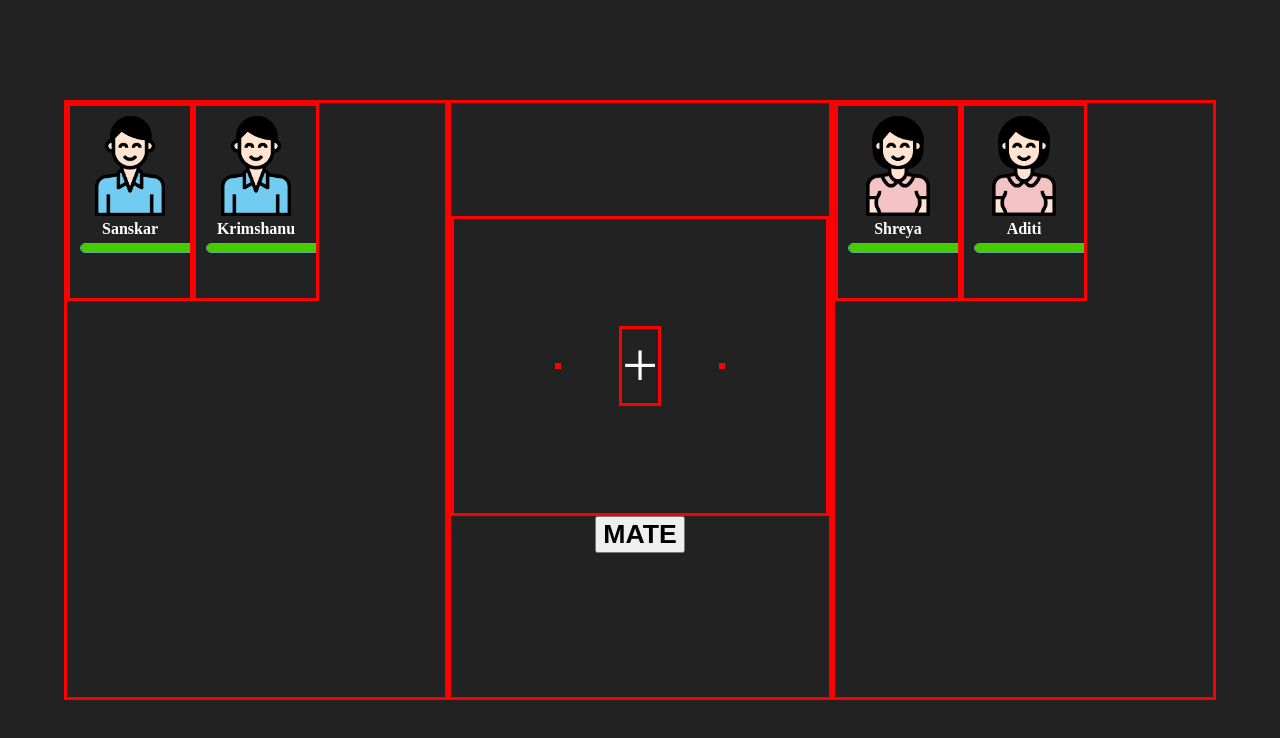
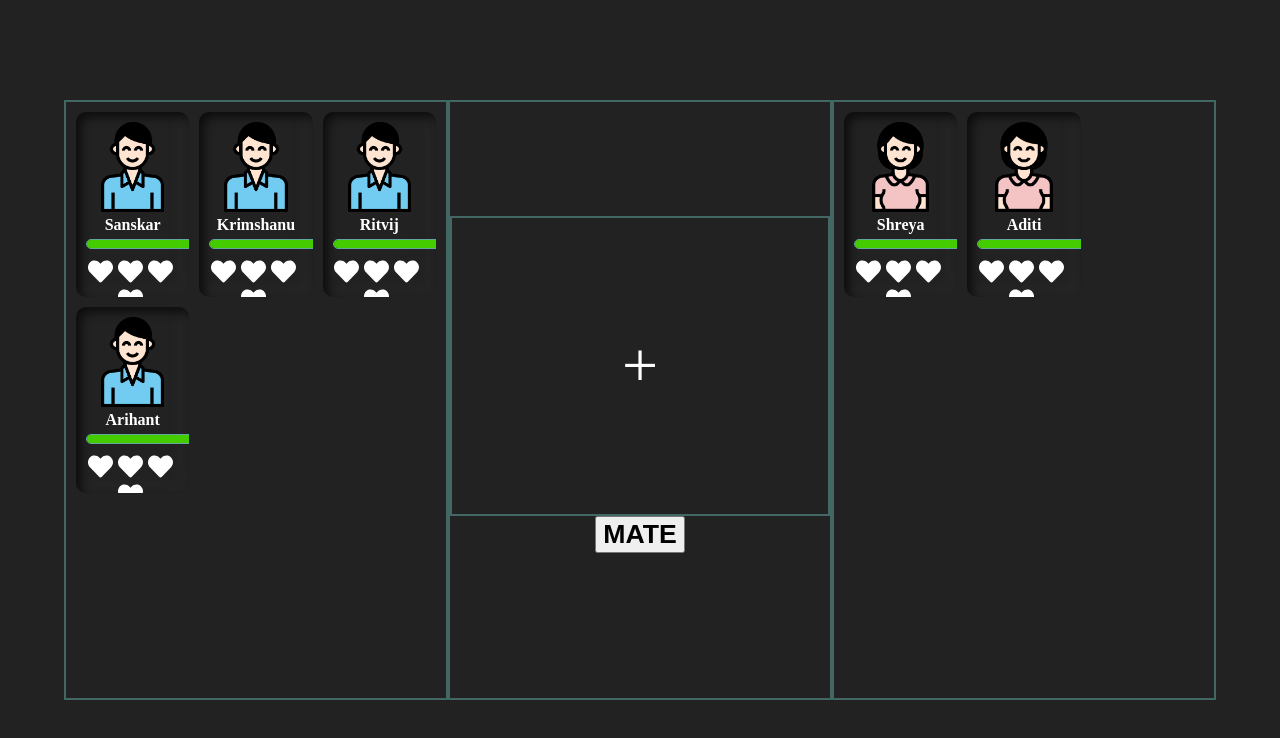
Before and after one commit to Project-Alchemists/chainlink-hack, a React (Create React App) app in the folder frontend/: page /mating in a window 1280 px wide. Shown: the top 738 px of the page. Built offline with nearby package versions, Linux system fonts and the light colour scheme.

Commit message:
styled mating page

```diff
--- a/frontend/src/components/Mating.css
+++ b/frontend/src/components/Mating.css
@@ -9,27 +9,27 @@
   padding: 0 4rem;
 }
 .grid-item {
-  border: solid red;
+  border: 2px solid #62a89f85;
   height: 600px;
 }
 .mating-chars {
   display: grid;
+  padding: 10px;
   grid-template-columns: 1fr 1fr 1fr;
   grid-template-rows: 1fr 1fr 1fr;
+  grid-gap: 10px;
   overflow: auto;
 }
 
 .mating-area {
-  border: solid red;
   height: 300px;
   display: grid;
   grid-template-columns: 2fr 1fr 2fr;
   margin-top: 30%;
   padding: 0px 50px;
+  border: 2px solid #62a89f85;
 }
 .mating-final {
-  border: solid red;
-
   align-self: center;
   align-items: center;
   justify-self: center;
@@ -39,9 +39,17 @@
   font-size: 4rem;
   justify-self: center;
 }
-.mating-product {
-  border: solid red;
+.mating-product-container {
+  border: 2px solid #62a89f85;
   height: 300px;
-  margin: auto;
   margin-top: 30%;
 }
+.mating-product {
+  border-radius: 10px;
+  box-shadow: var(--soft);
+  width: 200px;
+  position: relative;
+  top: 50%;
+  left: 50%;
+  transform: translate(-50%, -50%);
+}
--- a/frontend/src/components/Mating.jsx
+++ b/frontend/src/components/Mating.jsx
@@ -6,6 +6,8 @@ export default function Mating() {
   const [charList, setCharList] = useState([
     { name: "Sanskar", gender: "male" },
     { name: "Krimshanu", gender: "male" },
+    { name: "Ritvij", gender: "male" },
+    { name: "Arihant", gender: "male" },
     { name: "Shreya", gender: "female" },
     { name: "Aditi", gender: "female" },
   ]);
@@ -60,6 +62,7 @@ export default function Mating() {
               name={item.name}
               selectFunc={selectFunc}
               percent={100}
+              hearts={4}
             />
           ))}
         </div>
@@ -73,6 +76,8 @@ export default function Mating() {
                       name={mateMale.name}
                       gender={mateMale.gender}
                       deselectFunc={deselectFunc}
+                      percent={100}
+                      hearts={4}
                     />
                   )}
                 </div>
@@ -83,6 +88,8 @@ export default function Mating() {
                       name={mateFemale.name}
                       gender={mateFemale.gender}
                       deselectFunc={deselectFunc}
+                      percent={100}
+                      hearts={4}
                     />
                   )}
                 </div>
@@ -93,9 +100,15 @@ export default function Mating() {
             </>
           ) : (
             <>
-              <div className="mating-product">
-                <MatingCharCard name="Kriya" gender="female" />
-                <h4>🥳🥳🥳🥳</h4>
+              <div className="mating-product-container">
+                <div className="mating-product">
+                  <MatingCharCard
+                    name="Kriya"
+                    gender="female"
+                    percent={100}
+                    hearts={4}
+                  />
+                </div>
               </div>
               <button onClick={mateFunc}>
                 <h1>MATE Again!</h1>
@@ -111,6 +124,7 @@ export default function Mating() {
               name={item.name}
               selectFunc={selectFunc}
               percent={100}
+              hearts={4}
             />
           ))}
         </div>
--- a/frontend/src/components/MatingCharCard.css
+++ b/frontend/src/components/MatingCharCard.css
@@ -1,10 +1,21 @@
 .mating-char-item {
-  border: solid red;
+  /* border: solid red; */
   overflow: hidden;
   padding: 10px;
   cursor: pointer;
+
+  border-radius: 10px;
+  box-shadow: var(--soft);
 }
 .MatingCharCard-name {
   color: white;
   margin-bottom: 5px;
 }
+.MatingCharCard-health {
+  margin-top: 10px;
+  letter-spacing: 2px;
+}
+.MatingCharCard-heart {
+  width: 25px;
+  margin-right: 5px;
+}
--- a/frontend/src/components/MatingCharCard.jsx
+++ b/frontend/src/components/MatingCharCard.jsx
@@ -2,9 +2,26 @@ import React from "react";
 import adultBoy from "../images/adult boy.svg";
 import adultGirl from "../images/adult girl.svg";
 import Hunger from "./hungerbar";
+import fheart from "../images/icons/heart-solid.svg";
+import eheart from "../images/icons/heart-regular.svg";
 import "./MatingCharCard.css";
 
 export default function MatingCharCard(props) {
+  let full, empty;
+
+  try {
+    full = Array(props.hearts).fill(
+      <img src={fheart} alt="" className="MatingCharCard-heart"></img>
+    );
+    empty = Array(4 - props.hearts).fill(
+      <img src={eheart} alt="" className="MatingCharCard-heart"></img>
+    );
+  } catch (error) {
+    full = [];
+    empty = Array(4).fill(
+      <img src={eheart} alt="" className="MatingCharCard-heart"></img>
+    );
+  }
   return (
     <div
       className="mating-char-item"
@@ -19,11 +36,14 @@ export default function MatingCharCard(props) {
       <img
         src={props.gender === "male" ? adultBoy : adultGirl}
         alt="boy"
-        height="100px"
+        height="90px"
       />
       <h4 className="MatingCharCard-name">{props.name}</h4>
-      <Hunger width={120} height={10} percent={props.percent} />
-      <div></div>
+      <Hunger width={125} height={10} percent={props.percent} />
+      <div className="MatingCharCard-health">
+        {full}
+        {empty}
+      </div>
     </div>
   );
 }
--- a/frontend/src/components/charDisplay.css
+++ b/frontend/src/components/charDisplay.css
@@ -1,5 +1,5 @@
-:root{
-    --soft: inset 5px 5px 10px #0e0e0e, inset -10px -10px 10px #252525;
+:root {
+  --soft: inset 5px 5px 10px #0e0e0e, inset -10px -10px 10px #252525;
 }
 
 .chardisp-main {
@@ -141,7 +141,7 @@
 .hunger-percent {
   color: white;
   font-family: monospace;
-  margin-left: 10px;
+  margin-right: 15px;
   font-size: 15px;
 }
 
--- a/frontend/src/components/hungerbar.css
+++ b/frontend/src/components/hungerbar.css
@@ -1,6 +1,7 @@
-.hunger-main{
-    border-radius: 500px;
-    overflow: hidden;
-    box-shadow: inset 0 0 10px rgba(0, 0, 0, 1);
-    border: 1px solid #62a89f;
+.hunger-main {
+  border-radius: 500px;
+  overflow: hidden;
+  box-shadow: inset 0 0 10px rgba(0, 0, 0, 1);
+  border: 1px solid #62a89f;
+  margin: auto;
 }
```
Also changed, not shown: frontend/src/components/charDisplay.jsx (+72 -52 lines).
